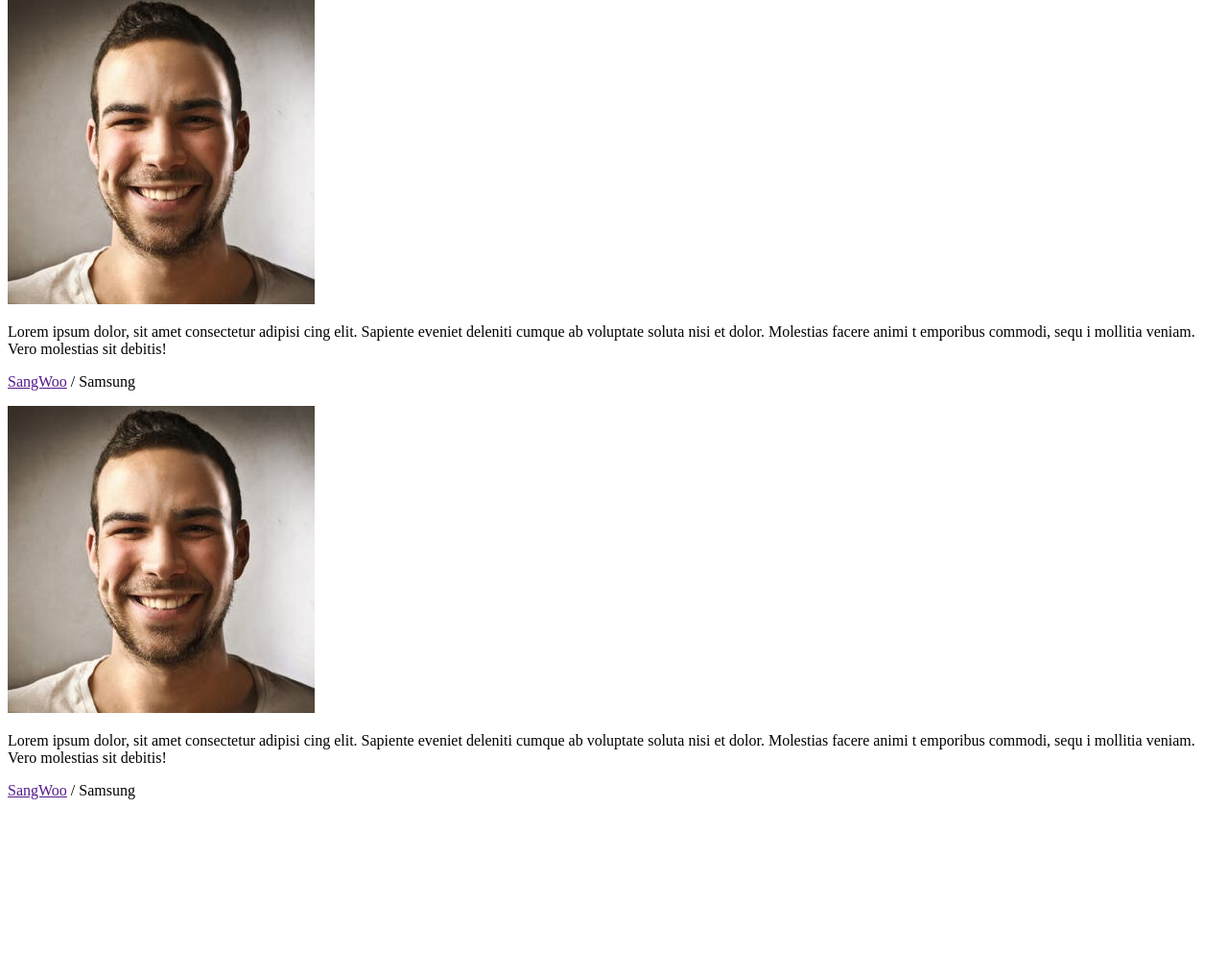
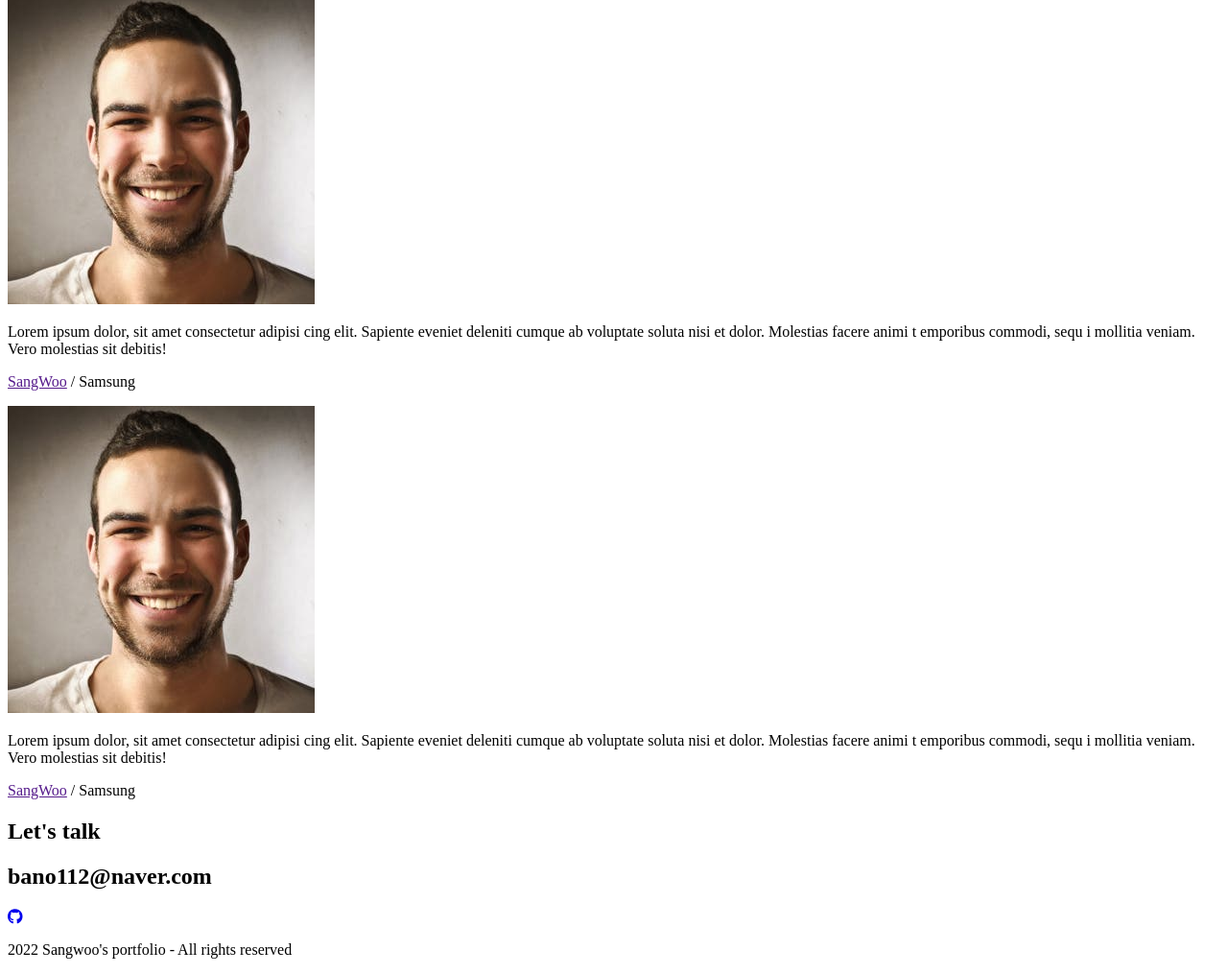
Before and after one commit to ITK-SHIN/portfolio, a plain HTML site: page index.html in a window 1280 px wide. Shown: the part 3177-4192 px from the top of the page at 96% size. Before the commit the page ends 4026 px from the top, so only its background shows below. Drawn offline with Linux system fonts and the light colour scheme.

Commit message:
HTML: Contact

```diff
--- a/index.html
+++ b/index.html
@@ -271,7 +271,17 @@
         </div>
       </div>
     </section>
+
     <!-- contact -->
-    <section id="contact"></section>
+    <section id="contact">
+      <h1 class="contact_title">Let's talk</h1>
+      <h2 class="contact__email">bano112@naver.com</h2>
+      <div class="contact__links">
+        <a href="https://github.com/ITK-SHIN" target="_blank">
+          <i class="fab fa-github"></i>
+        </a>
+        <p class="contact__right">2022 Sangwoo's portfolio - All rights reserved</p>
+      </div>
+    </section>
 </body>
 </html>
```
